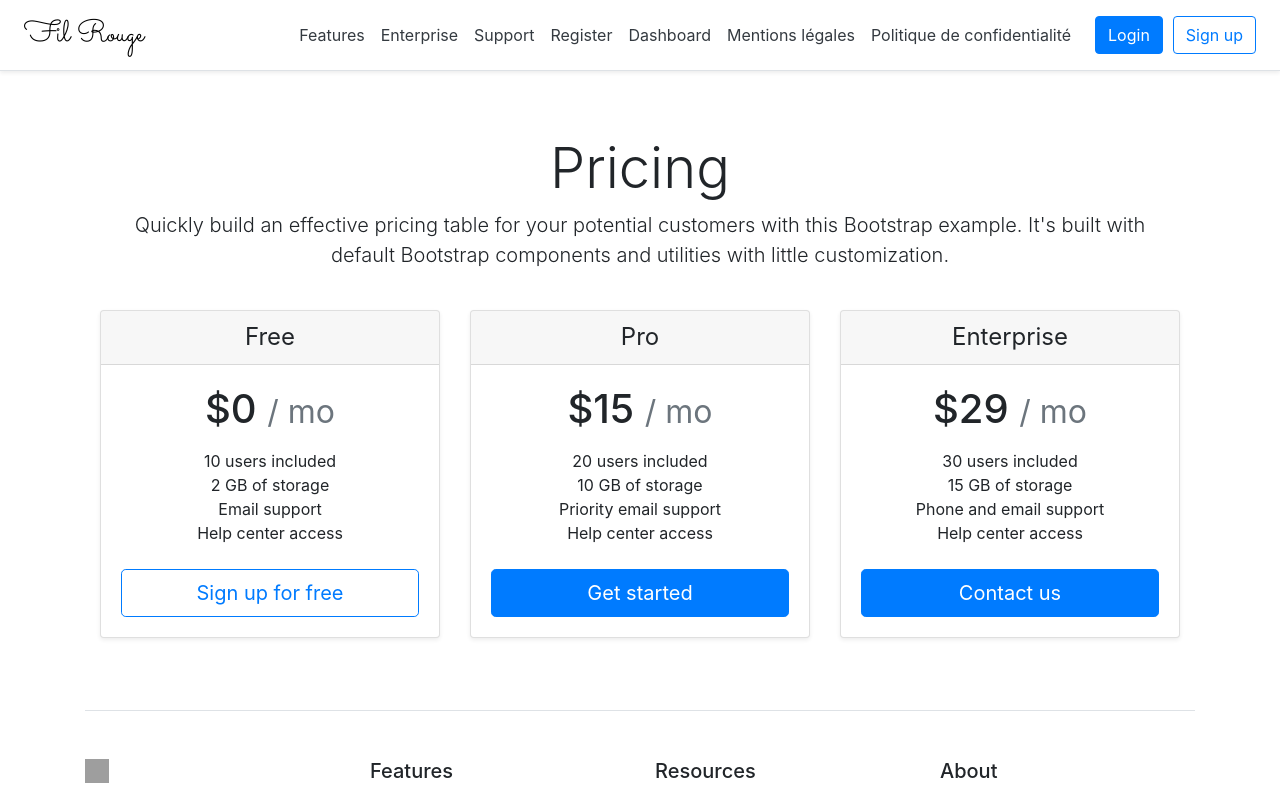
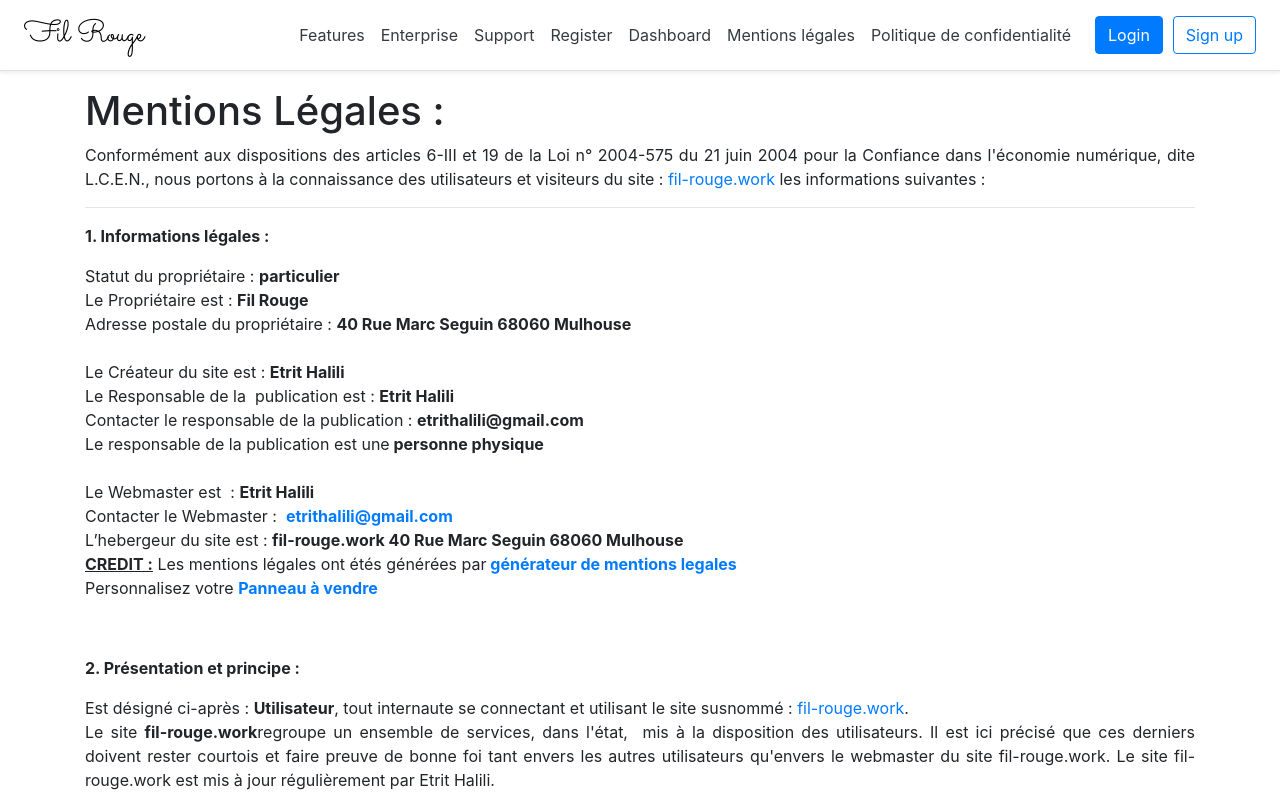
Before and after one commit to etriti/Fil-Rouge, an Angular app in the folder client/: page /terms in a window 1280 px wide. Shown: the top 793 px of the page. Built offline with nearby package versions, Linux system fonts and the light colour scheme; grey boxes are pictures that could not be loaded.

Commit message:
terms component

```diff
--- a/client/src/app/app-routing.module.ts
+++ b/client/src/app/app-routing.module.ts
@@ -4,6 +4,7 @@ import { HomeComponent } from './components/home/home.component';
 import { DashboardComponent } from './components/dashboard/dashboard.component';
 import { RegisterComponent } from './components/register/register.component';
 import { PrivacyComponent } from './components/privacy/privacy.component';
+import { TermsComponent } from './components/terms/terms.component';
 
 
 const appRoutes: Routes = [
@@ -15,6 +16,9 @@ const appRoutes: Routes = [
   },
   { path: 'register',
     component: RegisterComponent
+  },
+  { path: 'terms',
+    component: TermsComponent
   },
   { path: 'privacy',
     component: PrivacyComponent
--- a/client/src/app/app.module.ts
+++ b/client/src/app/app.module.ts
@@ -13,6 +13,7 @@ import { RegisterComponent } from './components/register/register.component';
 import { AuthService } from './services/auth.service';
 import { HttpModule } from '@angular/http';
 import { PrivacyComponent } from './components/privacy/privacy.component';
+import { TermsComponent } from './components/terms/terms.component';
 
 @NgModule({
   declarations: [
@@ -22,7 +23,8 @@ import { PrivacyComponent } from './components/privacy/privacy.component';
     DashboardComponent,
     FooterComponent,
     RegisterComponent,
-    PrivacyComponent
+    PrivacyComponent,
+    TermsComponent
   ],
   imports: [
     BrowserModule,
--- /dev/null
+++ b/client/src/app/components/terms/terms.component.html
@@ -0,0 +1,63 @@
+
+<h1>Mentions Légales :</h1>
+
+<p style="text-align:justify">Conformément aux dispositions des articles 6-III et 19 de la Loi n° 2004-575 du 21 juin 2004 pour la Confiance dans l'économie numérique, dite L.C.E.N., nous portons à la connaissance des utilisateurs et visiteurs du site : <a href="http://fil-rouge.work" target="_blank">fil-rouge.work</a> les informations suivantes :</p>
+<hr/>
+<p style="text-align:justify"><strong>1. Informations légales :</strong></p>
+
+<p style="text-align:justify">Statut du propriétaire : <strong>particulier</strong><br />
+Le Propriétaire est : <strong>Fil Rouge</strong><br />
+Adresse postale du propriétaire : <strong>40 Rue Marc Seguin 68060  Mulhouse</strong><br />
+ <br />
+Le Créateur du site est : <strong>Etrit Halili</strong><br />
+Le Responsable de la  publication est : <strong>Etrit Halili</strong><br />
+Contacter le responsable de la publication : <strong>etrithalili@gmail.com</strong><br />
+Le responsable de la publication est une<strong> personne physique</strong><br />
+<br />
+Le Webmaster est  : <strong>Etrit Halili</strong><br />
+Contacter le Webmaster :  <strong><a href="mailto:etrithalili@gmail.com?subject=Contact a partir des mentions lÃ©gales via le site fil-rouge.work">etrithalili@gmail.com</a></strong><br />
+L’hebergeur du site est : <strong>fil-rouge.work 40 Rue Marc Seguin 68060  Mulhouse</strong><br />
+<strong><u>CREDIT :</u> </strong> Les mentions légales ont étés générées par<strong> <a href="https://www.generer-mentions-legales.com/generateur-mentions-legales.html" target="_blank">générateur de mentions legales</a></strong><br />
+Personnalisez votre <strong><a href="http://www.panneau-a-vendre.com/boutique/produits.php">Panneau à vendre</a></strong></p>
+
+<p style="text-align:justify"> </p>
+
+<p style="text-align:justify"><strong>2. Présentation et principe :</strong></p>
+
+<p style="text-align:justify">Est désigné ci-après : <strong>Utilisateur</strong>, tout internaute se connectant et utilisant le site susnommé : <a href="http://fil-rouge.work" target="_blank">fil-rouge.work</a>.<br />
+Le site <strong>fil-rouge.work</strong><strong> </strong>regroupe un ensemble de services, dans l'état,  mis à la disposition des utilisateurs. Il est ici précisé que ces derniers doivent rester courtois et faire preuve de bonne foi tant envers les autres utilisateurs qu'envers le webmaster du site fil-rouge.work. Le site fil-rouge.work est mis à jour régulièrement par Etrit Halili.<br />
+Rouge Fil s’efforce de fournir sur le site fil-rouge.work des informations les plus précises possibles (sous réserve de modifications apportées depuis leur mise en ligne), mais ne saurait garantir l'exactitude, la complétude et l'actualité des informations diffusées sur son site, qu’elles soient de son fait ou du fait des tiers partenaires qui lui fournissent ces informations. En conséquence, l'utilisateur reconnaît utiliser ces informations données (à titre indicatif, non exhaustives et susceptibles d'évoluer) sous sa responsabilité exclusive.</p>
+
+<p style="text-align:justify"> </p>
+
+<p style="text-align:justify"><strong>3. Accessibilité :</strong><br />
+<br />
+Le site fil-rouge.work est par principe accessible aux utilisateurs 24/24h, 7/7j, sauf interruption, programmée ou non, pour les besoins de sa maintenance ou en cas de force majeure. En cas d’impossibilité d’accès au service, fil-rouge.work s’engage à faire son maximum afin de rétablir l’accès au service et s’efforcera alors de communiquer préalablement aux utilisateurs les dates et heures de l’intervention.  N’étant soumis qu’à une obligation de moyen, fil-rouge.work ne saurait être tenu pour responsable de tout dommage, quelle qu’en soit la nature, résultant d’une indisponibilité du service.</p>
+
+<p style="text-align:justify"> </p>
+
+<p style="text-align:justify"><strong>4. Propriété intellectuelle :</strong></p>
+
+<p style="text-align:justify"><br />
+Rouge Fil est propriétaire exclusif de tous les droits de propriété intellectuelle ou détient les droits d’usage sur tous les éléments accessibles sur le site, tant sur la structure que sur les textes, images, graphismes, logo, icônes, sons, logiciels…<br />
+Toute reproduction totale ou partielle du site fil-rouge.work, représentation, modification, publication, adaptation totale ou partielle de l'un quelconque de ces éléments, quel que soit le moyen ou le procédé utilisé, est interdite, sauf autorisation écrite préalable de Rouge Fil, propriétaire du site à l'email : etrithalili@gmail.com, à défaut elle sera considérée comme constitutive d’une contrefaçon et passible de poursuite conformément aux dispositions des articles L.335-2 et suivants du Code de Propriété Intellectuelle.</p>
+
+<p style="text-align:justify"><br />
+<strong>5. Liens hypertextes et cookies :</strong><br />
+<br />
+Le site fil-rouge.work contient un certain nombre de liens hypertextes vers d’autres sites (partenaires, informations …) mis en place avec l’autorisation de Rouge Fil. Cependant, Rouge Fil n’a pas la possibilité de vérifier l'ensemble du contenu des sites ainsi visités et décline donc toute responsabilité de ce fait quand aux risques éventuels de contenus illicites.<br />
+L’utilisateur est informé que lors de ses visites sur le site fil-rouge.work, un ou des cookies sont susceptibles de s’installer automatiquement sur son ordinateur par l'intermédiaire de son logiciel de navigation. Un cookie est un bloc de données qui ne permet pas d'identifier l'utilisateur, mais qui enregistre des informations relatives à la navigation de celui-ci sur le site. <br />
+Le paramétrage du logiciel de navigation permet d’informer de la présence de cookie et éventuellement, de la refuser de la manière décrite à l’adresse suivante : <a href="http://www.cnil.fr">www.cnil.fr</a>. L’utilisateur peut toutefois configurer le navigateur de son ordinateur pour refuser l’installation des cookies, sachant que le refus d'installation d'un cookie peut entraîner l’impossibilité d’accéder à certains services. Pour tout bloquage des cookies, tapez dans votre moteur de recherche : bloquage des cookies sous IE ou firefox et suivez les instructions en fonction de votre version.</p>
+
+<p style="text-align:justify"><br />
+<strong>6. Protection des biens et des personnes - gestion des données personnelles :</strong><br />
+<br />
+En France, les données personnelles sont notamment protégées par la loi n° 78-87 du 6 janvier 1978, la loi n° 2004-801 du 6 août 2004, l'article L. 226-13 du Code pénal et la Directive Européenne du 24 octobre 1995.</p>
+
+<p style="text-align:justify">Sur le site fil-rouge.work, Rouge Fil ne collecte des informations personnelles ( suivant l'article 4 loi n°78-17 du 06 janvier 1978) relatives à l'utilisateur que pour le besoin de certains services proposés par le site fil-rouge.work. L'utilisateur fournit ces informations en toute connaissance de cause, notamment lorsqu'il procède par lui-même à leur saisie. Il est alors précisé à l'utilisateur du site fil-rouge.work l’obligation ou non de fournir ces informations.<br />
+Conformément aux dispositions des articles 38 et suivants de la loi 78-17 du 6 janvier 1978 relative à l’informatique, aux fichiers et aux libertés, tout utilisateur dispose d’un droit d’accès, de rectification, de suppression et d’opposition aux données personnelles le concernant. Pour l’exercer, adressez votre demande à fil-rouge.work par email : <strong><a href="mailto:etrithalili@gmail.com?subject=Contact ï¿½ partir des mentions lï¿½gales via le site fil-rouge.work">etrithalili@gmail.com</a></strong> ou par écrit dûment signée, accompagnée d’une copie du titre d’identité avec signature du titulaire de la pièce, en précisant l’adresse à laquelle la réponse doit être envoyée.</p>
+
+<p style="text-align:justify">Aucune information personnelle de l'utilisateur du site fil-rouge.work n'est publiée à l'insu de l'utilisateur, échangée, transférée, cédée ou vendue sur un support quelconque à des tiers. Seule l'hypothèse du rachat du site fil-rouge.work et de ses droits autorise Rouge Fil à transmettre les dites informations à l'éventuel acquéreur qui serait à son tour tenu à la même obligation de conservation et de modification des données vis à vis de l'utilisateur du site fil-rouge.work.<br />
+Le site fil-rouge.work est en conformité avec le RGPD voir notre politique RGPD  <a href="/privacy">fil-rouge.work/privacy.</a></p>
+
+<p style="text-align:justify">Les bases de données sont protégées par les dispositions de la loi du 1er juillet 1998 transposant la directive 96/9 du 11 mars 1996 relative à la protection juridique des bases de données.</p>
--- /dev/null
+++ b/client/src/app/components/terms/terms.component.ts
@@ -0,0 +1,15 @@
+import { Component, OnInit } from '@angular/core';
+
+@Component({
+  selector: 'app-terms',
+  templateUrl: './terms.component.html',
+  styleUrls: ['./terms.component.css']
+})
+export class TermsComponent implements OnInit {
+
+  constructor() { }
+
+  ngOnInit() {
+  }
+
+}
```
Also changed, not shown: client/src/app/components/terms/terms.component.css (added), 1 other file (tests, documents, lock files or other folders).
